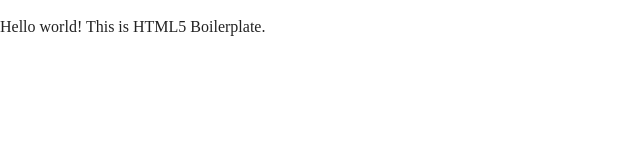
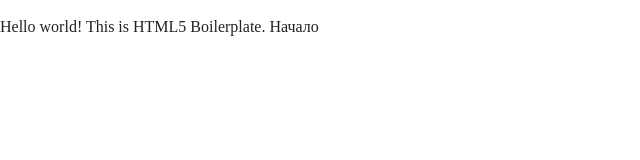
Before and after one commit to sonia-ovsiannikova/sonchen.github.io, a plain HTML site: page index.html in a window 1280 px wide. Shown: the full height of the page, 0-640 px from the left. Drawn offline with nearby package versions, Linux system fonts and the light colour scheme.

Commit message:
добавила слово
слово начало

```diff
--- a/index.html
+++ b/index.html
@@ -20,7 +20,7 @@
         <![endif]-->
 
         <!-- Add your site or application content here -->
-        <p>Hello world! This is HTML5 Boilerplate.</p>
+        <p>Hello world! This is HTML5 Boilerplate. Начало</p>
         <script src="js/vendor/modernizr-3.5.0.min.js"></script>
         <script src="https://code.jquery.com/jquery-3.2.1.min.js" integrity="sha256-hwg4gsxgFZhOsEEamdOYGBf13FyQuiTwlAQgxVSNgt4=" crossorigin="anonymous"></script>
         <script>window.jQuery || document.write('<script src="js/vendor/jquery-3.2.1.min.js"><\/script>')</script>
```
